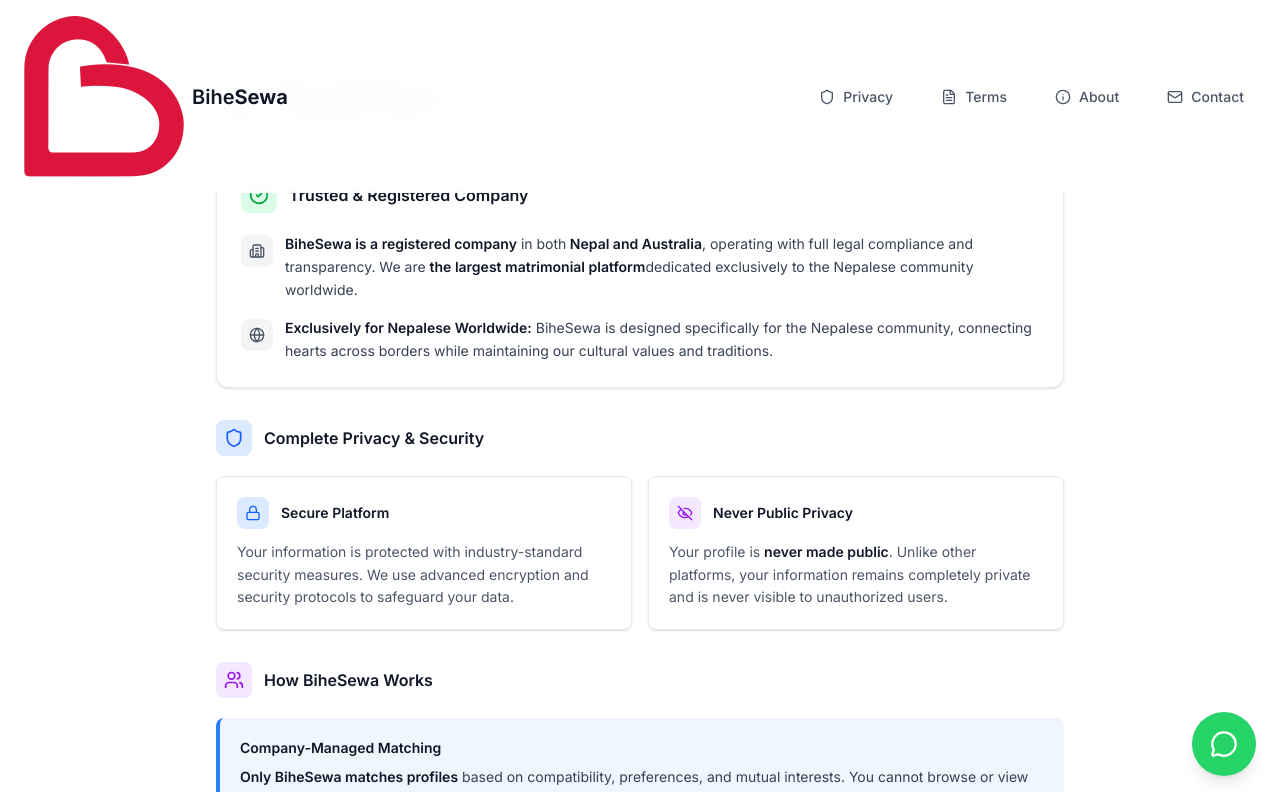
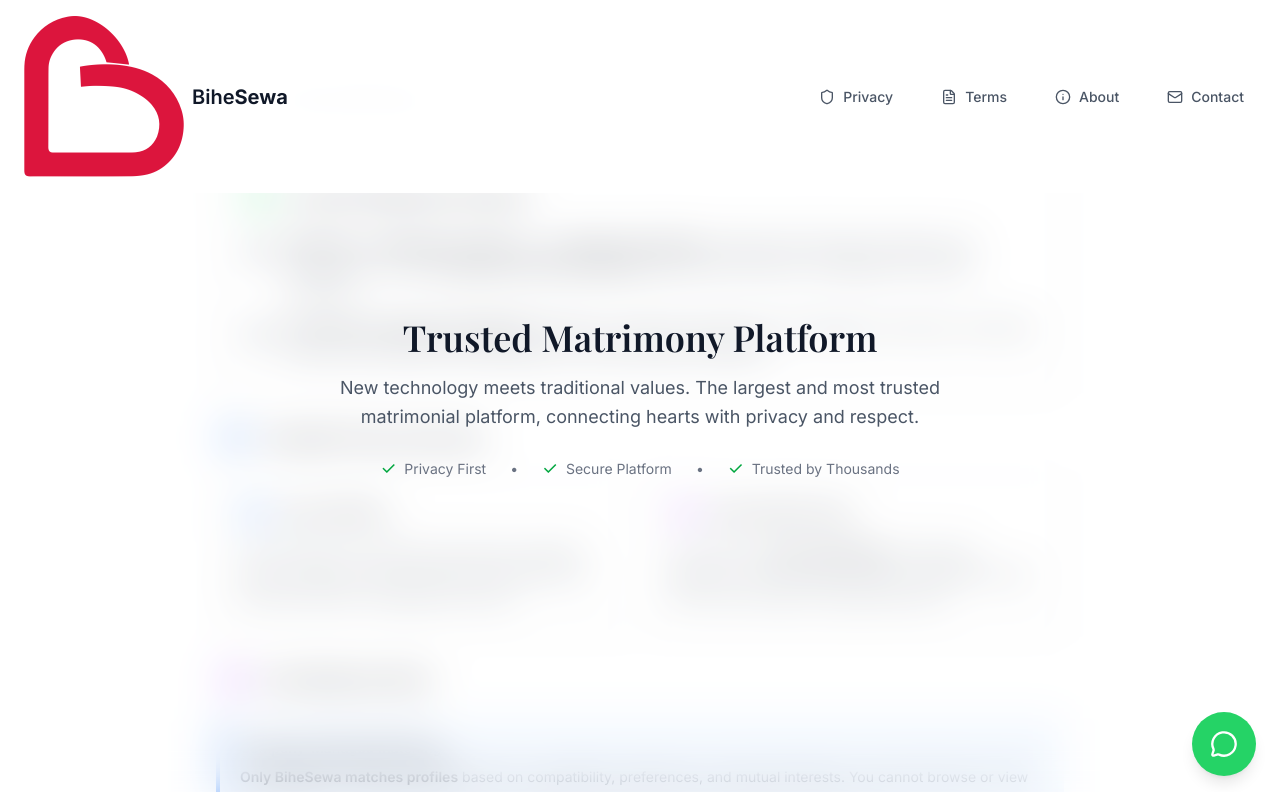
Before and after one commit to pramalakar/bihesewa_web, a Next.js app: page /about in a window 1280 px wide. Shown: the top 792 px of the page. Built offline with nearby package versions, Linux system fonts and the light colour scheme.

Commit message:
Add trust content overlay with blur to all pages via PageLayout

```diff
--- a/components/PageLayout.tsx
+++ b/components/PageLayout.tsx
@@ -21,6 +21,20 @@ export default function PageLayout({ children, title, subtitle, icon }: PageLayo
   const [lastScrollY, setLastScrollY] = useState(0);
   const [hideTimeout, setHideTimeout] = useState<NodeJS.Timeout | null>(null);
   const [isHovered, setIsHovered] = useState(false);
+
+  // Add/remove blur class when nav is visible (desktop only)
+  useEffect(() => {
+    if (isMobileDevice) return;
+
+    if (isNavVisible) {
+      document.body.classList.add('menu-open');
+    } else {
+      document.body.classList.remove('menu-open');
+    }
+    return () => {
+      document.body.classList.remove('menu-open');
+    };
+  }, [isNavVisible, isMobileDevice]);
 
   useEffect(() => {
     if (isMobileDevice) return; // Only for desktop
@@ -93,6 +107,59 @@ export default function PageLayout({ children, title, subtitle, icon }: PageLayo
   // Desktop Layout with Top Navigation
   return (
     <div className="min-h-screen bg-white dark:bg-gray-900 flex flex-col">
+      {/* Full-Screen Trust Content Overlay - Centered in Viewport */}
+      <div
+        className={`
+          fixed inset-0 z-40
+          bg-white/30 dark:bg-gray-900/30
+          backdrop-blur-2xl
+          flex items-center justify-center
+          transition-all duration-300 ease-out
+          ${isNavVisible ? 'opacity-100 visible' : 'opacity-0 invisible'}
+        `}
+        style={{
+          backdropFilter: isNavVisible ? 'blur(20px)' : 'blur(0px)',
+          WebkitBackdropFilter: isNavVisible ? 'blur(20px)' : 'blur(0px)'
+        }}
+        onMouseEnter={() => {
+          setIsHovered(true);
+          setIsNavVisible(true);
+        }}
+        onMouseLeave={() => {
+          setIsHovered(false);
+          const timeout = setTimeout(() => {
+            setIsNavVisible(false);
+          }, 2000);
+          setHideTimeout(timeout);
+        }}
+      >
+        {/* Centered Trust Content */}
+        <div className="text-center max-w-2xl mx-auto px-6">
+          <h2 className="text-3xl md:text-4xl font-semibold text-gray-900 dark:text-white font-playfair mb-4">
+            Trusted Matrimony Platform
+          </h2>
+          <p className="text-base md:text-lg text-gray-600 dark:text-gray-400 leading-relaxed mb-6">
+            New technology meets traditional values. The largest and most trusted matrimonial platform, connecting hearts with privacy and respect.
+          </p>
+          <div className="flex items-center justify-center gap-6 text-sm text-gray-500 dark:text-gray-500 flex-wrap">
+            <span className="flex items-center gap-2">
+              <span className="text-green-600 dark:text-green-400 text-lg">✓</span>
+              <span>Privacy First</span>
+            </span>
+            <span className="hidden sm:inline">•</span>
+            <span className="flex items-center gap-2">
+              <span className="text-green-600 dark:text-green-400 text-lg">✓</span>
+              <span>Secure Platform</span>
+            </span>
+            <span className="hidden sm:inline">•</span>
+            <span className="flex items-center gap-2">
+              <span className="text-green-600 dark:text-green-400 text-lg">✓</span>
+              <span>Trusted by Thousands</span>
+            </span>
+          </div>
+        </div>
+      </div>
+
       {/* Desktop Navigation - Auto-hide */}
       <nav
         className={`
```
